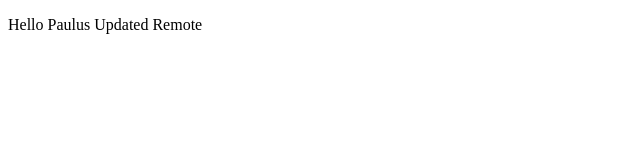
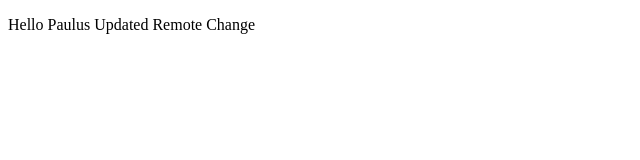
Before and after one commit to Paulus001/PB_Git, a plain HTML site: page index.html in a window 1280 px wide. Shown: the full height of the page, 0-640 px from the left. Drawn offline with Linux system fonts and the light colour scheme.

Commit message:
Update index.html
Remote Change

```diff
--- a/index.html
+++ b/index.html
@@ -7,6 +7,6 @@
     <title>Document</title>
 </head>
 <body>
-    <p>Hello Paulus Updated Remote</p>
+    <p>Hello Paulus Updated Remote Change</p>
 </body>
 </html>
```
